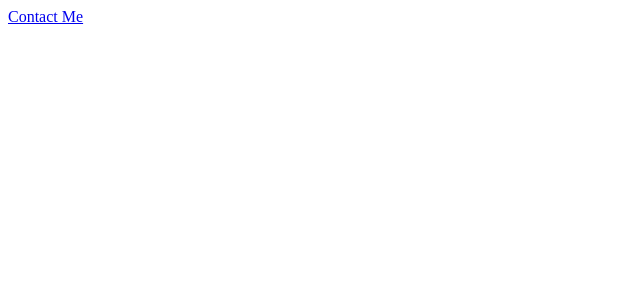
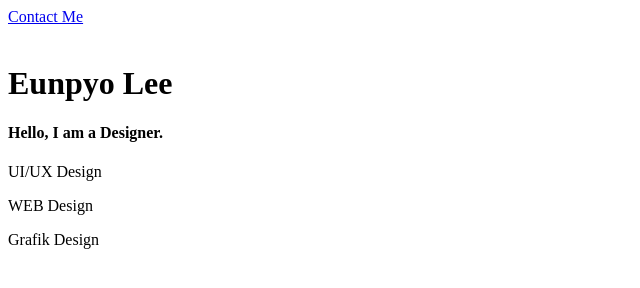
Before and after one commit to eyou07/Eunpyo, a plain HTML site: page index.html in a window 1280 px wide. Shown: the whole page, without its empty margins (0-640 px from the left). Drawn offline with Linux system fonts and the light colour scheme.

Commit message:
add main text

```diff
--- a/index.html
+++ b/index.html
@@ -16,6 +16,14 @@
                 <a href="#"><img src="" alt=""></a>
             </div>
         </div>
+
+        <div class="main">
+            <h1>Eunpyo Lee</h1>
+            <h4>Hello, I am a Designer.</h4>
+            <p>UI/UX Design</p>
+            <p>WEB Design</p>
+            <p>Grafik Design</p>
+        </div>
     </body>
     </html>
 </head>
```
